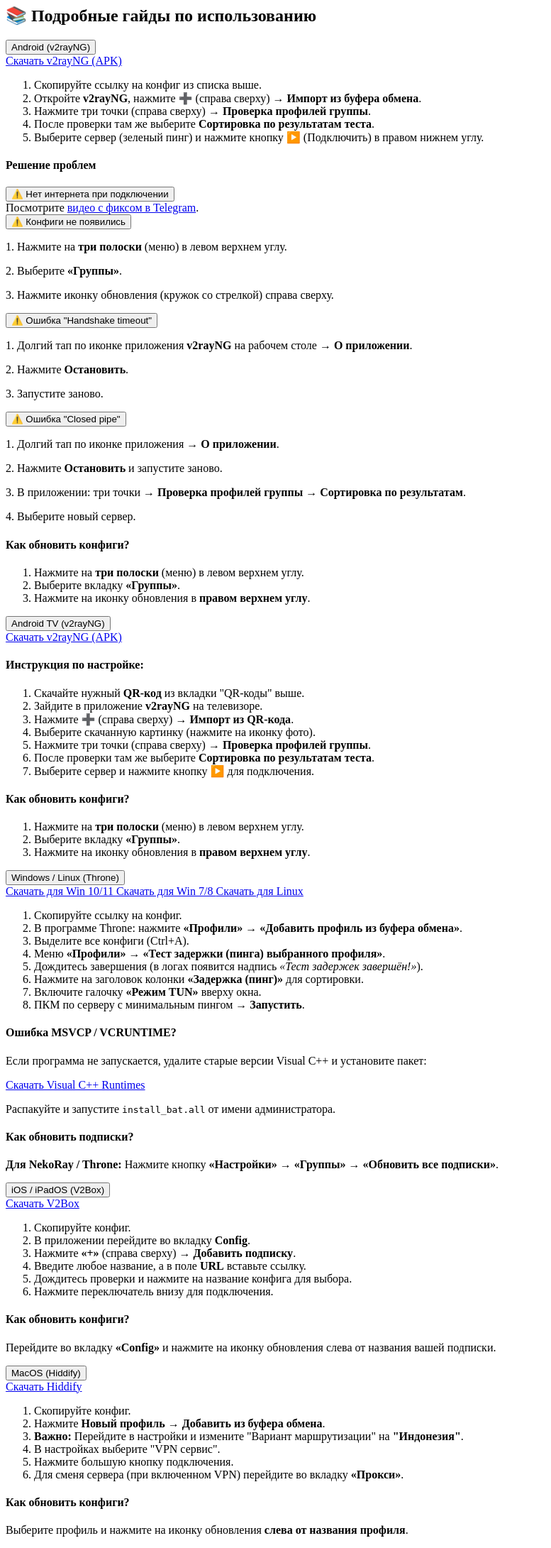
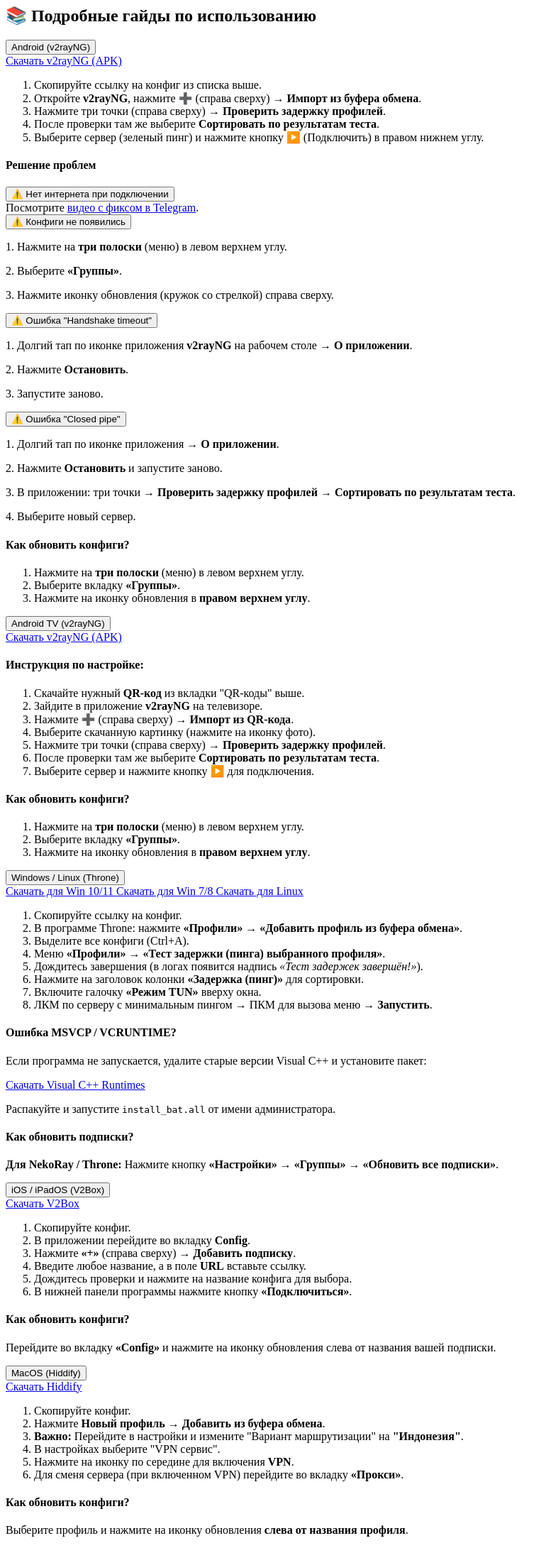
Before and after one commit to AvenCores/goida-vpn-site, a Flask app: template templates/components/instructions.html in a window 1280 px wide. Shown: the whole page at 71% size, without its empty margins (0-777 px from the left). Run offline with Flask 3, Linux system fonts and the light colour scheme; the template is opened without the code that fills it, so the values that code supplies are empty.

Commit message:
mini update

```diff
--- a/templates/components/instructions.html
+++ b/templates/components/instructions.html
@@ -28,8 +28,8 @@
                         <ol class="list-decimal list-inside space-y-3 text-gray-700 dark:text-gray-300">
                             <li>Скопируйте ссылку на конфиг из списка выше.</li>
                             <li>Откройте <strong>v2rayNG</strong>, нажмите ➕ (справа сверху) → <strong>Импорт из буфера обмена</strong>.</li>
-                            <li>Нажмите три точки (справа сверху) → <strong>Проверка профилей группы</strong>.</li>
-                            <li>После проверки там же выберите <strong>Сортировка по результатам теста</strong>.</li>
+                            <li>Нажмите три точки (справа сверху) → <strong>Проверить задержку профилей</strong>.</li>
+                            <li>После проверки там же выберите <strong>Сортировать по результатам теста</strong>.</li>
                             <li>Выберите сервер (зеленый пинг) и нажмите кнопку ▶️ (Подключить) в правом нижнем углу.</li>
                         </ol>
                     </div>
@@ -112,7 +112,7 @@
                                     <div class="ml-4 pl-3 border-l-2 border-red-400 text-sm text-gray-600 dark:text-gray-400 space-y-1">
                                         <p>1. Долгий тап по иконке приложения → <strong>О приложении</strong>.</p>
                                         <p>2. Нажмите <strong>Остановить</strong> и запустите заново.</p>
-                                        <p>3. В приложении: три точки → <strong>Проверка профилей группы</strong> → <strong>Сортировка по результатам</strong>.</p>
+                                        <p>3. В приложении: три точки → <strong>Проверить задержку профилей</strong> → <strong>Сортировать по результатам теста</strong>.</p>
                                         <p>4. Выберите новый сервер.</p>
                                     </div>
                                 </div>
@@ -167,8 +167,8 @@
                             <li>Зайдите в приложение <strong>v2rayNG</strong> на телевизоре.</li>
                             <li>Нажмите ➕ (справа сверху) → <strong>Импорт из QR-кода</strong>.</li>
                             <li>Выберите скачанную картинку (нажмите на иконку фото).</li>
-                            <li>Нажмите три точки (справа сверху) → <strong>Проверка профилей группы</strong>.</li>
-                            <li>После проверки там же выберите <strong>Сортировка по результатам теста</strong>.</li>
+                            <li>Нажмите три точки (справа сверху) → <strong>Проверить задержку профилей</strong>.</li>
+                            <li>После проверки там же выберите <strong>Сортировать по результатам теста</strong>.</li>
                             <li>Выберите сервер и нажмите кнопку ▶️ для подключения.</li>
                         </ol>
                         <div class="bg-gradient-to-br from-blue-50 to-indigo-50 dark:from-blue-900/20 dark:to-indigo-900/20 p-5 rounded-2xl border border-blue-100 dark:border-blue-800/50 shadow-sm mt-6">
@@ -227,7 +227,7 @@
                         <li>Дождитесь завершения (в логах появится надпись <em>«Тест задержек завершён!»</em>).</li>
                         <li>Нажмите на заголовок колонки <strong>«Задержка (пинг)»</strong> для сортировки.</li>
                         <li>Включите галочку <strong>«Режим TUN»</strong> вверху окна.</li>
-                        <li>ПКМ по серверу с минимальным пингом → <strong>Запустить</strong>.</li>
+                        <li>ЛКМ по серверу с минимальным пингом → ПКМ для вызова меню → <strong>Запустить</strong>.</li>
                     </ol>
 
                     <div class="bg-red-50 dark:bg-red-900/20 border border-red-200 dark:border-red-800 p-4 rounded-2xl mb-6 shadow-sm">
@@ -282,7 +282,7 @@
                         <li>Нажмите <strong>«+»</strong> (справа сверху) → <strong>Добавить подписку</strong>.</li>
                         <li>Введите любое название, а в поле <strong>URL</strong> вставьте ссылку.</li>
                         <li>Дождитесь проверки и нажмите на название конфига для выбора.</li>
-                        <li>Нажмите переключатель внизу для подключения.</li>
+                        <li>В нижней панели программы нажмите кнопку <strong>«Подключиться»</strong>.</li>
                     </ol>
 
                     <div class="bg-gradient-to-br from-blue-50 to-indigo-50 dark:from-blue-900/20 dark:to-indigo-900/20 p-5 rounded-2xl border border-blue-100 dark:border-blue-800/50 shadow-sm">
@@ -326,7 +326,7 @@
                         <li>Нажмите <strong>Новый профиль</strong> → <strong>Добавить из буфера обмена</strong>.</li>
                         <li><strong>Важно:</strong> Перейдите в настройки и измените "Вариант маршрутизации" на <strong>"Индонезия"</strong>.</li>
                         <li>В настройках выберите "VPN сервис".</li>
-                        <li>Нажмите большую кнопку подключения.</li>
+                        <li>Нажмите на иконку по середине для включения <strong>VPN</strong>.</li>
                         <li>Для сменя сервера (при включенном VPN) перейдите во вкладку <strong>«Прокси»</strong>.</li>
                     </ol>
 
@@ -358,7 +358,7 @@
       "name": "Как настроить VPN на Android?",
       "acceptedAnswer": {
         "@type": "Answer",
-        "text": "Для настройки на Android используйте приложение v2rayNG. Скопируйте ссылку на конфиг с нашего сайта, в приложении нажмите '+', выберите 'Импорт из буфера обмена', проведите тест задержки и подключитесь к серверу с минимальным пингом."
+        "text": "Для настройки на Android используйте приложение v2rayNG. Скопируйте ссылку на конфиг с нашего сайта, в приложении нажмите '+', выберите 'Импорт из буфера обмена', нажмите три точки → 'Проверить задержку профилей', затем 'Сортировать по результатам теста' и подключитесь к серверу с минимальным пингом."
       }
     },
     {
```
